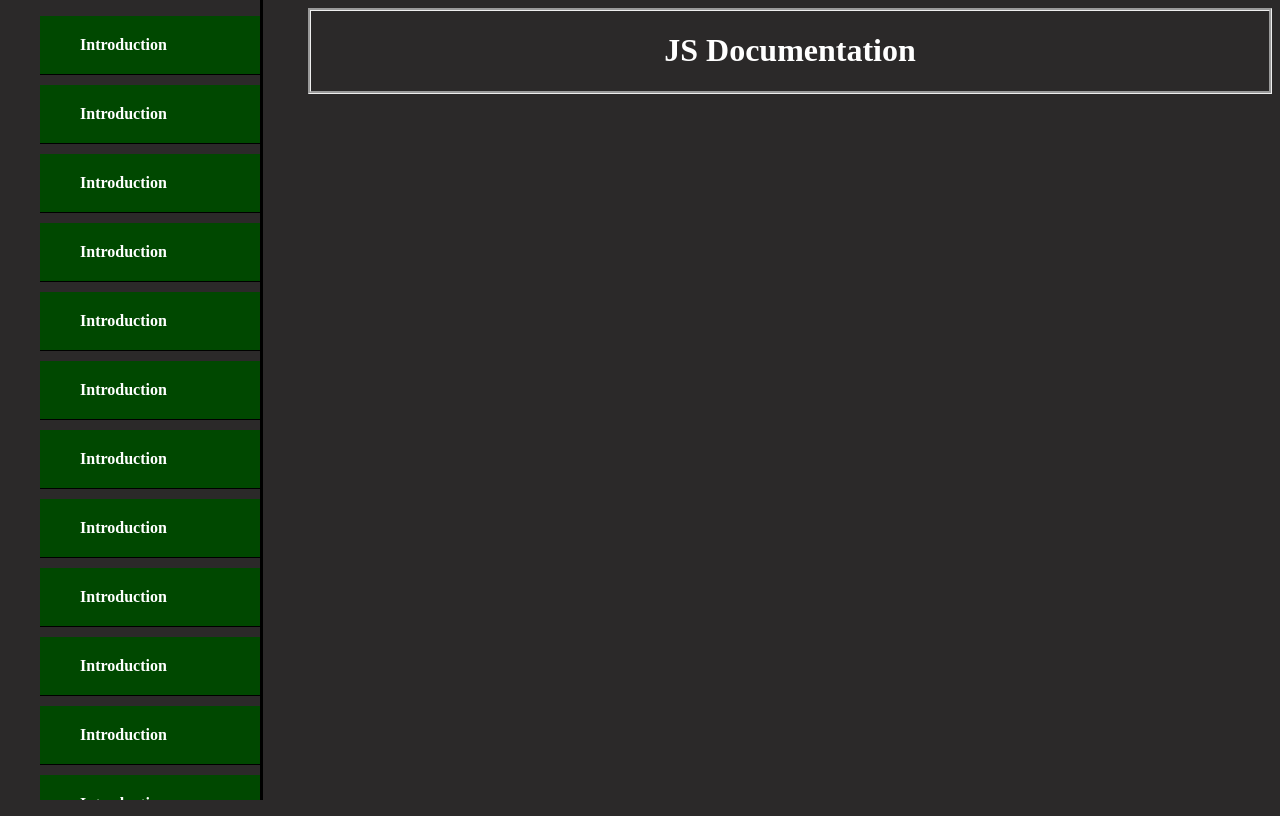
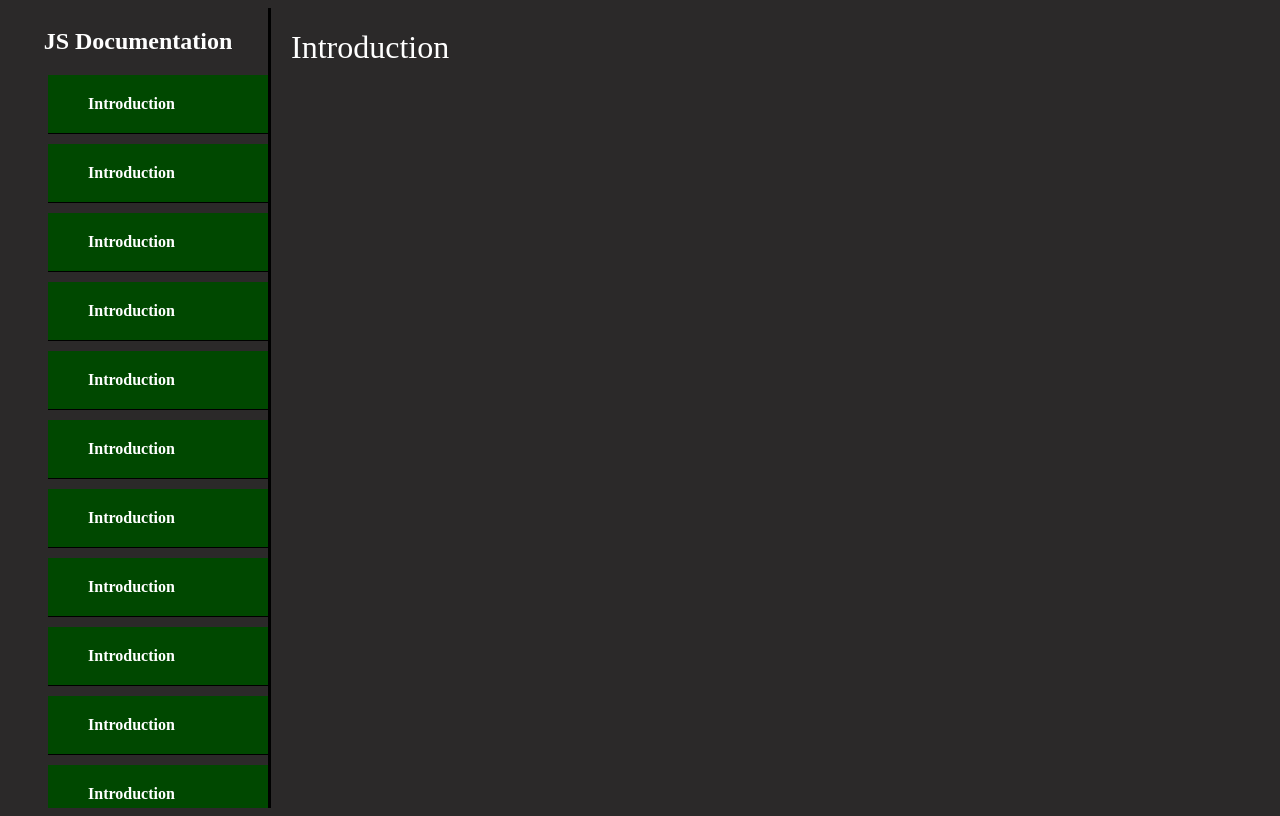
Before and after one commit to Calerid/My_freeCodeCamp_Projects, a plain HTML site: page tehcnical_document_page_2/index.html in a window 1280 px wide. Drawn offline with Linux system fonts and the light colour scheme.

Commit message:
Nightly upload: Made changes to formatting, trying to solve the issue with flexbox instead of grid

```diff
--- a/tehcnical_document_page_2/index.html
+++ b/tehcnical_document_page_2/index.html
@@ -3,37 +3,39 @@
     <meta charset="UTF-8">
     <meta name="viewport" content="width=device-width, initial-scale=1.0">
     <link rel="stylesheet" href="style.css">
-    <title>Survey Page</title>
+    <title>JavaScript Documentation</title>
 </head>
 <body>
+    <div id="container">
     <div>
     <nav id="navbar">
+        <h2>JS Documentation</h2>
         <ul>
-            <li><a class="nav-link" href="#Introduction">Introduction</a></li>
-            <li><a class="nav-link" href="#Introduction">Introduction</a></li>
-            <li><a class="nav-link" href="#Introduction">Introduction</a></li>
-            <li><a class="nav-link" href="#Introduction">Introduction</a></li>
-            <li><a class="nav-link" href="#Introduction">Introduction</a></li>
-            <li><a class="nav-link" href="#Introduction">Introduction</a></li>
-            <li><a class="nav-link" href="#Introduction">Introduction</a></li>
-            <li><a class="nav-link" href="#Introduction">Introduction</a></li>
-            <li><a class="nav-link" href="#Introduction">Introduction</a></li>
-            <li><a class="nav-link" href="#Introduction">Introduction</a></li>
-            <li><a class="nav-link" href="#Introduction">Introduction</a></li>
-            <li><a class="nav-link" href="#Introduction">Introduction</a></li>
-            <li><a class="nav-link" href="#Introduction">Introduction</a></li>
-            <li><a class="nav-link" href="#Introduction">Introduction</a></li>
-            <li><a class="nav-link" href="#Introduction">Introduction</a></li>
-            <li><a class="nav-link" href="#Introduction">Introduction</a></li>
+            <li class="nav-link"><a class="nav-link" href="#Introduction">Introduction</a></li>
+            <li class="nav-link"><a class="nav-link" href="#Introduction">Introduction</a></li>
+            <li class="nav-link"><a class="nav-link" href="#Introduction">Introduction</a></li>
+            <li class="nav-link"><a class="nav-link" href="#Introduction">Introduction</a></li>
+            <li class="nav-link"><a class="nav-link" href="#Introduction">Introduction</a></li>
+            <li class="nav-link"><a class="nav-link" href="#Introduction">Introduction</a></li>
+            <li class="nav-link"><a class="nav-link" href="#Introduction">Introduction</a></li>
+            <li class="nav-link"><a class="nav-link" href="#Introduction">Introduction</a></li>
+            <li class="nav-link"><a class="nav-link" href="#Introduction">Introduction</a></li>
+            <li class="nav-link"><a class="nav-link" href="#Introduction">Introduction</a></li>
+            <li class="nav-link"><a class="nav-link" href="#Introduction">Introduction</a></li>
+            <li class="nav-link"><a class="nav-link" href="#Introduction">Introduction</a></li>
+            <li class="nav-link"><a class="nav-link" href="#Introduction">Introduction</a></li>
+            <li class="nav-link"><a class="nav-link" href="#Introduction">Introduction</a></li>
+            <li class="nav-link"><a class="nav-link" href="#Introduction">Introduction</a></li>
         </ul>
     </nav>
     </div>
     <div id="main">
         <main>
             <header>
-            <h1>JS Documentation</h1>
+            <h1>Introduction</h1>
         </header>
         </main>
+    </div>
     </div>
 
 </body>
--- a/tehcnical_document_page_2/style.css
+++ b/tehcnical_document_page_2/style.css
@@ -3,7 +3,14 @@ body{
 }
 main{
     color: #ffffff;
-    border-style: groove;
+}
+#container{
+    display: flex;
+    grid-template-columns: 15% 85%;
+}
+#navbar h2{
+    text-align: center;
+    color: #ffffff;
 }
 #navbar li a{
     font-weight: 800;
@@ -23,10 +30,9 @@ main{
     overflow: scroll;
     overflow-x: hidden;
     top: 0;
-    left: 0;
-    width: 260px;
+    bottom: 0;
     height: 100vh;
-    position: fixed;
+    min-width: 260px;
     border-right: solid 3px;
 
 }
@@ -43,7 +49,13 @@ main{
 }
 
 #main{
-    margin-left: 300px;
-    text-align: center;
+    text-align: left;
+    margin-left: 20px;
 
 }
+#main h1{
+    font-weight: 200;
+}
+.nav-link:hover{
+    margin-right: 40px;
+}
```
